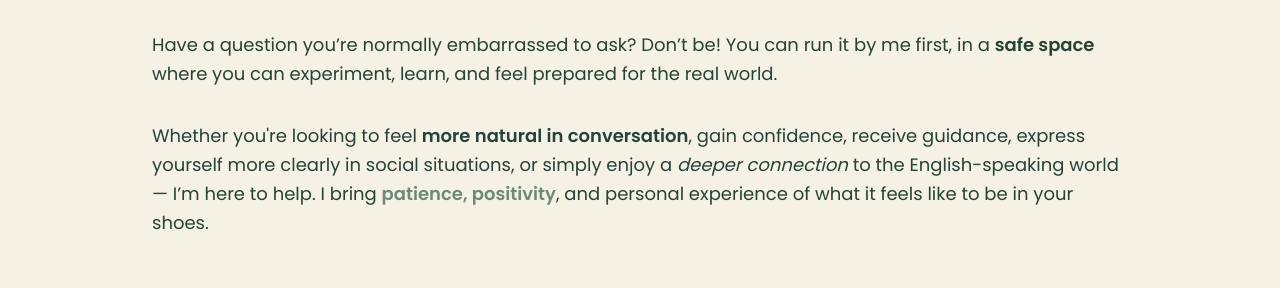
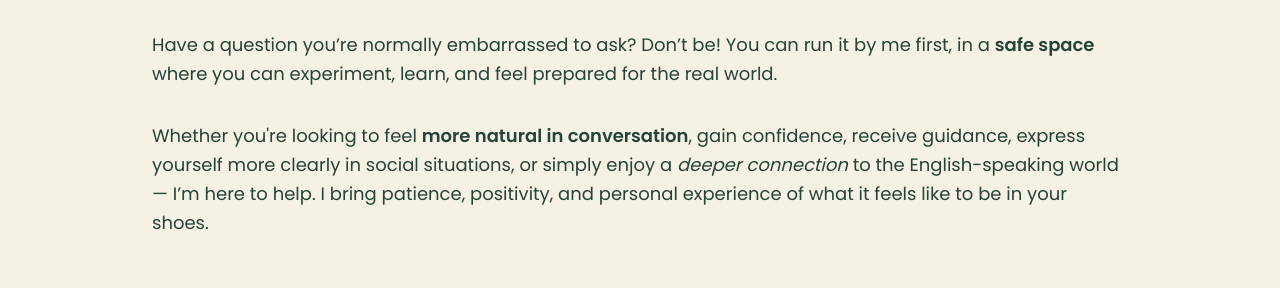
Before and after one commit to lucasstonehc/ManifestingMilestones, a plain HTML site: page index.html in a window 1280 px wide. Shown: the part 1280-1568 px from the top of the page. Drawn offline with nearby package versions, Linux system fonts and the light colour scheme.

Commit message:
Update index.html

```diff
--- a/index.html
+++ b/index.html
@@ -90,7 +90,7 @@
     </p>
     <p>
       Whether you're looking to feel <span class="font-semibold">more natural in conversation</span>, gain confidence, receive guidance, express yourself more clearly in social situations, or simply enjoy a <span class="italic">deeper connection</span> to the English-speaking world — I’m here to help.
-      I bring <span class="text-[#6B8A7A] font-semibold">patience, positivity</span>, and personal experience of what it feels like to be in your shoes.
+      I bring patience, positivity, and personal experience of what it feels like to be in your shoes.
     </p>
   </section>
 
```
